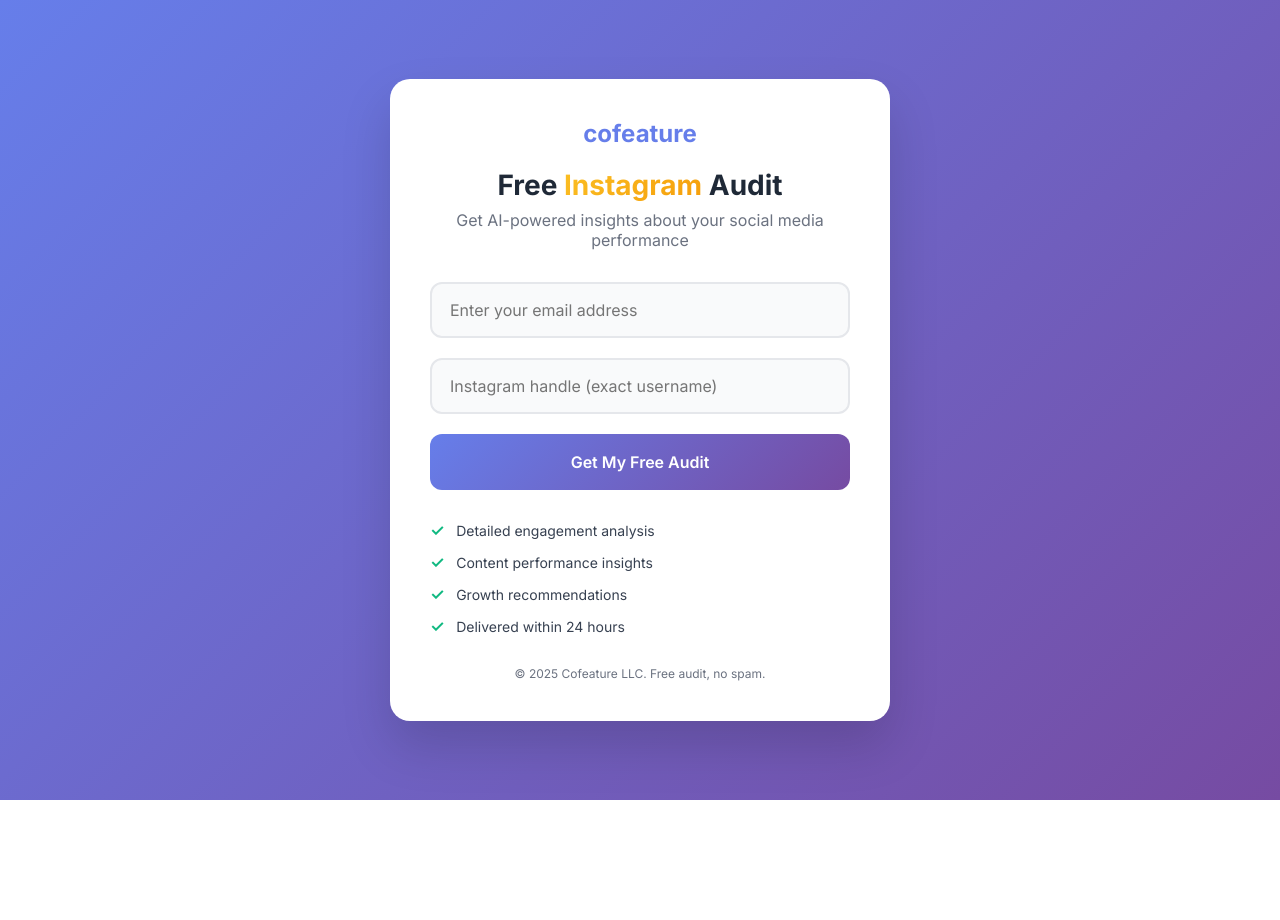
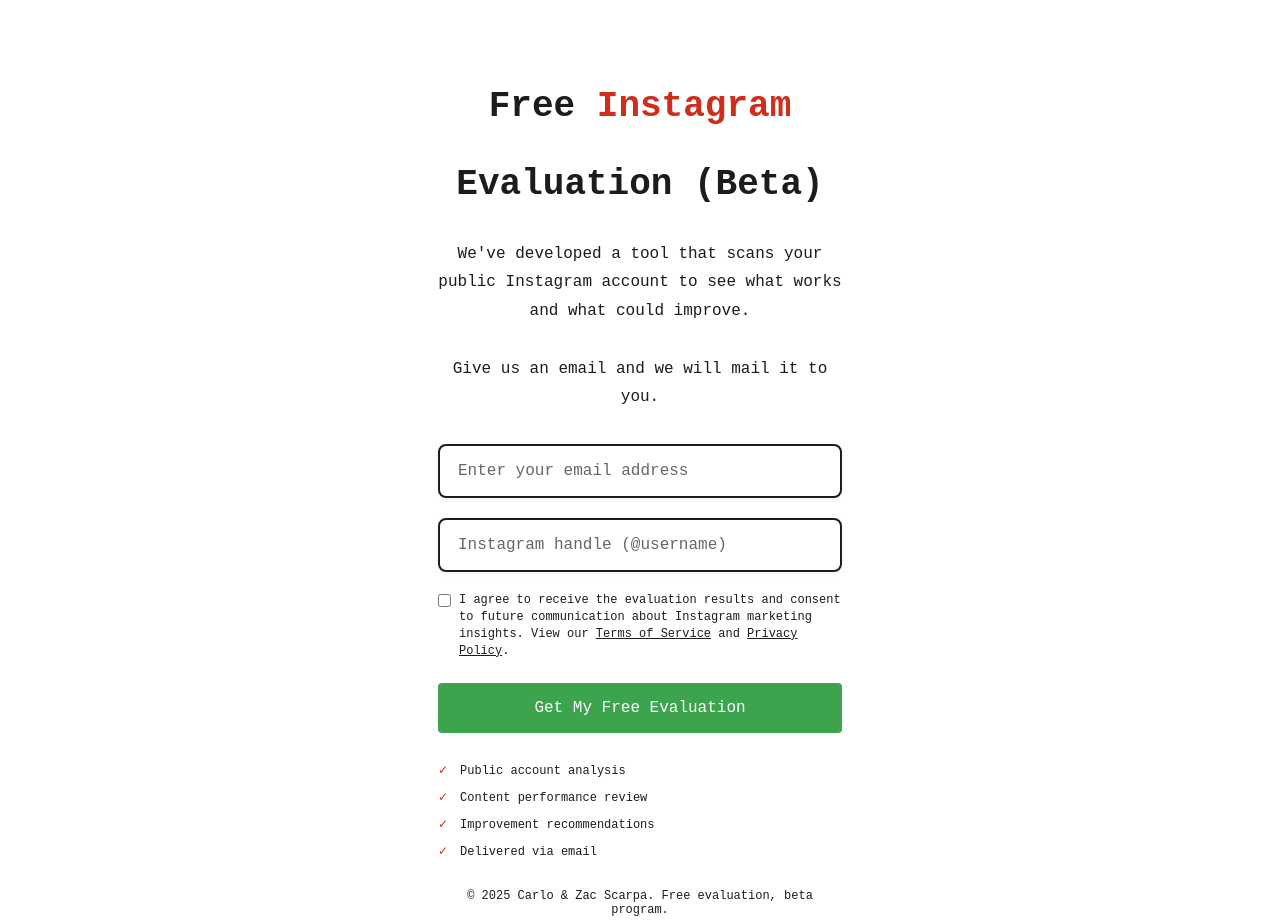
Before and after one commit to spryh/insta-eval, a plain HTML site: page index.html in a window 1280 px wide. Before the commit the page ends 800 px from the top, so only its background shows below. Drawn offline with Linux system fonts and the light colour scheme; a web font is replaced by a local one.

Commit message:
Update index.html
styling and tos updates

```diff
--- a/index.html
+++ b/index.html
@@ -3,8 +3,8 @@
 <head>
     <meta charset="UTF-8">
     <meta name="viewport" content="width=device-width, initial-scale=1.0">
-    <title>Free Instagram Audit - Cofeature</title>
-    <link href="https://fonts.googleapis.com/css2?family=Inter:wght@400;500;600;700&display=swap" rel="stylesheet">
+    <title>Free Instagram Audit</title>
+    <link href="https://fonts.googleapis.com/css2?family=Courier+New:wght@400;700&display=swap" rel="stylesheet">
     <style>
         * {
             margin: 0;
@@ -13,94 +13,104 @@
         }
 
         body {
-            font-family: 'Inter', sans-serif;
-            background: linear-gradient(135deg, #667eea 0%, #764ba2 100%);
+            font-family: 'Courier New', Arial, monospace;
+            background: white;
             min-height: 100vh;
             display: flex;
             align-items: center;
             justify-content: center;
             padding: 20px;
+            color: #1c1c1c;
         }
 
         .form-container {
             background: white;
-            border-radius: 20px;
-            box-shadow: 0 25px 50px rgba(0, 0, 0, 0.15);
-            padding: 40px;
+            border-radius: 0;
+            box-shadow: none;
+            padding: 48px;
             max-width: 500px;
             width: 100%;
             text-align: center;
-        }
-
-        .logo {
-            font-size: 24px;
-            font-weight: 700;
-            color: #667eea;
-            margin-bottom: 20px;
+            border: none;
         }
 
         h1 {
-            font-size: 28px;
+            font-size: 36px;
             font-weight: 700;
-            color: #1f2937;
-            margin-bottom: 8px;
+            color: #1c1c1c;
+            margin-bottom: 16px;
+            line-height: 2.16;
+            font-family: 'Courier New', Arial, monospace;
         }
 
         .subtitle {
-            color: #6b7280;
+            color: #1c1c1c;
             margin-bottom: 32px;
-            font-size: 16px;
+            font-size: 12pt;
+            font-weight: 400;
+            line-height: 1.8;
+            font-family: 'Courier New', Arial, monospace;
         }
 
         .highlight {
-            background: linear-gradient(135deg, #fbbf24, #f59e0b);
-            -webkit-background-clip: text;
-            -webkit-text-fill-color: transparent;
-            background-clip: text;
+            color: rgb(206,46,26);
+            font-weight: 700;
+            font-family: 'Courier New', Arial, monospace;
         }
 
         .form-input {
             width: 100%;
             padding: 16px 18px;
-            border: 2px solid #e5e7eb;
-            border-radius: 12px;
-            font-size: 16px;
+            border: 2px solid #1c1c1c;
+            border-radius: 8px;
+            font-size: 12pt;
             margin-bottom: 20px;
             transition: all 0.3s ease;
-            background: #f9fafb;
-            font-family: inherit;
+            background: white;
+            font-family: 'Courier New', Arial, monospace;
+            font-weight: 400;
+            box-shadow: 0 2px 4px rgba(0,0,0,0.05);
         }
 
         .form-input:focus {
             outline: none;
-            border-color: #667eea;
+            border-color: #1c1c1c;
             background: white;
-            box-shadow: 0 0 0 3px rgba(102, 126, 234, 0.1);
+            box-shadow: 0 0 0 3px rgba(28,28,28,0.15), 0 4px 8px rgba(0,0,0,0.1);
+            transform: translateY(-1px);
+        }
+
+        .form-input::placeholder {
+            color: #666;
+            font-weight: 400;
         }
 
         .submit-btn {
             width: 100%;
-            padding: 18px 24px;
-            background: linear-gradient(135deg, #667eea 0%, #764ba2 100%);
+            padding: 16px 24px;
+            background: rgb(61,164,78);
             color: white;
             border: none;
-            border-radius: 12px;
-            font-size: 16px;
-            font-weight: 600;
+            border-radius: 4px;
+            font-size: 12pt;
+            font-weight: 400;
             cursor: pointer;
-            transition: all 0.3s ease;
-            font-family: inherit;
+            transition: all 0.2s ease;
+            font-family: 'Courier New', Arial, monospace;
+            letter-spacing: normal;
         }
 
         .submit-btn:hover {
-            transform: translateY(-2px);
-            box-shadow: 0 8px 25px rgba(102, 126, 234, 0.5);
+            background: rgb(51,140,66);
+            transform: none;
+            box-shadow: none;
         }
 
         .submit-btn:disabled {
             opacity: 0.7;
             cursor: not-allowed;
             transform: none;
+            box-shadow: none;
         }
 
         .benefits {
@@ -112,22 +122,70 @@
             display: flex;
             align-items: center;
             margin-bottom: 12px;
-            font-size: 14px;
-            color: #374151;
+            font-size: 9pt;
+            color: #1c1c1c;
+            font-weight: 400;
+            font-family: 'Courier New', Arial, monospace;
         }
 
         .benefit::before {
             content: "✓";
-            color: #10b981;
-            font-weight: bold;
+            color: rgb(206,46,26);
+            font-weight: 400;
             margin-right: 12px;
-            font-size: 16px;
+            font-size: 9pt;
         }
 
         .footer-text {
             margin-top: 30px;
-            font-size: 12px;
-            color: #6b7280;
+            font-size: 9pt;
+            color: #1c1c1c;
+            font-weight: 400;
+            font-family: 'Courier New', Arial, monospace;
+        }
+
+        /* Consent section styling */
+        .consent-section {
+            margin-bottom: 24px;
+            text-align: left;
+        }
+
+        .consent-label {
+            display: flex;
+            align-items: flex-start;
+            font-size: 9pt;
+            color: #1c1c1c;
+            font-family: 'Courier New', Arial, monospace;
+            line-height: 1.4;
+            cursor: pointer;
+        }
+
+        .consent-checkbox {
+            margin-right: 8px;
+            margin-top: 2px;
+            flex-shrink: 0;
+        }
+
+        .consent-text {
+            flex: 1;
+        }
+
+        .policy-link {
+            color: #1c1c1c;
+            text-decoration: underline;
+        }
+
+        .policy-link:hover {
+            color: #333;
+        }
+
+        /* Yellow accent for form labels and highlights */
+        .form-input:focus::placeholder {
+            color: rgb(61,164,78);
+        }
+
+        .consent-checkbox:checked {
+            accent-color: rgb(242,220,65);
         }
 
         /* Success Message */
@@ -143,20 +201,24 @@
 
         .success-icon {
             font-size: 64px;
-            color: #10b981;
-            margin-bottom: 20px;
+            color: rgb(206,46,26);
+            margin-bottom: 24px;
         }
 
         .success-title {
-            font-size: 24px;
-            font-weight: 700;
-            color: #1f2937;
+            font-size: 32px;
+            font-weight: 400;
+            color: #1c1c1c;
             margin-bottom: 12px;
+            font-family: 'Courier New', Arial, monospace;
         }
 
         .success-text {
-            color: #6b7280;
-            font-size: 16px;
+            color: #1c1c1c;
+            font-size: 12pt;
+            line-height: 2.16;
+            font-weight: 400;
+            font-family: 'Courier New', Arial, monospace;
         }
 
         .form-section {
@@ -166,16 +228,24 @@
         .form-section.hide {
             display: none;
         }
+
+        @media (max-width: 640px) {
+            .form-container {
+                padding: 32px 24px;
+            }
+
+            h1 {
+                font-size: 28px;
+            }
+        }
     </style>
 </head>
 <body>
     <div class="form-container">
-        <div class="logo">cofeature</div>
-
         <!-- Form Section -->
         <div class="form-section" id="form-section">
-            <h1>Free <span class="highlight">Instagram</span> Audit</h1>
-            <p class="subtitle">Get AI-powered insights about your social media performance</p>
+            <h1>Free <span class="highlight">Instagram</span> Evaluation (Beta)</h1>
+            <p class="subtitle">We've developed a tool that scans your public Instagram account to see what works and what could improve.<br><br>Give us an email and we will mail it to you.</p>
 
             <form id="audit-form" action="https://assets.mailerlite.com/jsonp/1600306/forms/157408441903613523/subscribe" method="post">
                 <input
@@ -190,21 +260,29 @@
                 <input
                     type="text"
                     name="fields[name]"
-                    placeholder="Instagram handle (exact username)"
+                    placeholder="Instagram handle (@username)"
                     class="form-input"
                     id="instagram-input"
                     required
                 >
 
+                <!-- Consent checkbox -->
+                <div class="consent-section">
+                    <label class="consent-label">
+                        <input type="checkbox" name="consent" class="consent-checkbox" required>
+                        <span class="consent-text">I agree to receive the evaluation results and consent to future communication about Instagram marketing insights. View our <a href="tos.html" target="_blank" class="policy-link">Terms of Service</a> and <a href="privacy.html" target="_blank" class="policy-link">Privacy Policy</a>.</span>
+                    </label>
+                </div>
+
                 <input type="hidden" name="ml-submit" value="1">
-                <button type="submit" class="submit-btn" id="submit-btn">Get My Free Audit</button>
+                <button type="submit" class="submit-btn" id="submit-btn">Get My Free Evaluation</button>
             </form>
 
             <div class="benefits">
-                <div class="benefit">Detailed engagement analysis</div>
-                <div class="benefit">Content performance insights</div>
-                <div class="benefit">Growth recommendations</div>
-                <div class="benefit">Delivered within 24 hours</div>
+                <div class="benefit">Public account analysis</div>
+                <div class="benefit">Content performance review</div>
+                <div class="benefit">Improvement recommendations</div>
+                <div class="benefit">Delivered via email</div>
             </div>
         </div>
 
@@ -212,19 +290,20 @@
         <div class="success-message" id="success-message">
             <div class="success-icon">✅</div>
             <h2 class="success-title">Thank You!</h2>
-            <p class="success-text">Your audit request has been submitted successfully.<br>You'll receive your detailed Instagram analysis within 24 hours.</p>
+            <p class="success-text">Your evaluation request has been submitted successfully.<br>You'll receive your detailed Instagram analysis via email soon.</p>
 
             <div class="benefits">
                 <div class="benefit">Check your email for confirmation</div>
-                <div class="benefit">Audit will arrive within 24 hours</div>
-                <div class="benefit">No spam, just valuable insights</div>
+                <div class="benefit">Evaluation will arrive soon</div>
+                <div class="benefit">Follow-up to discuss insights</div>
             </div>
         </div>
 
-        <p class="footer-text">© 2025 Cofeature LLC. Free audit, no spam.</p>
+        <p class="footer-text">© 2025 Carlo & Zac Scarpa. Free evaluation, beta program.</p>
     </div>
 
     <script>
+        // Form validation to ensure consent is checked
         document.getElementById('audit-form').addEventListener('submit', function(e) {
             e.preventDefault();
 
@@ -232,6 +311,13 @@
             const submitBtn = document.getElementById('submit-btn');
             const formSection = document.getElementById('form-section');
             const successMessage = document.getElementById('success-message');
+            const consentCheckbox = document.querySelector('input[name="consent"]');
+
+            // Check if consent is given
+            if (!consentCheckbox.checked) {
+                alert('Please agree to the terms and consent to receive evaluation results.');
+                return;
+            }
 
             // Update button state
             submitBtn.textContent = 'Submitting...';
```
